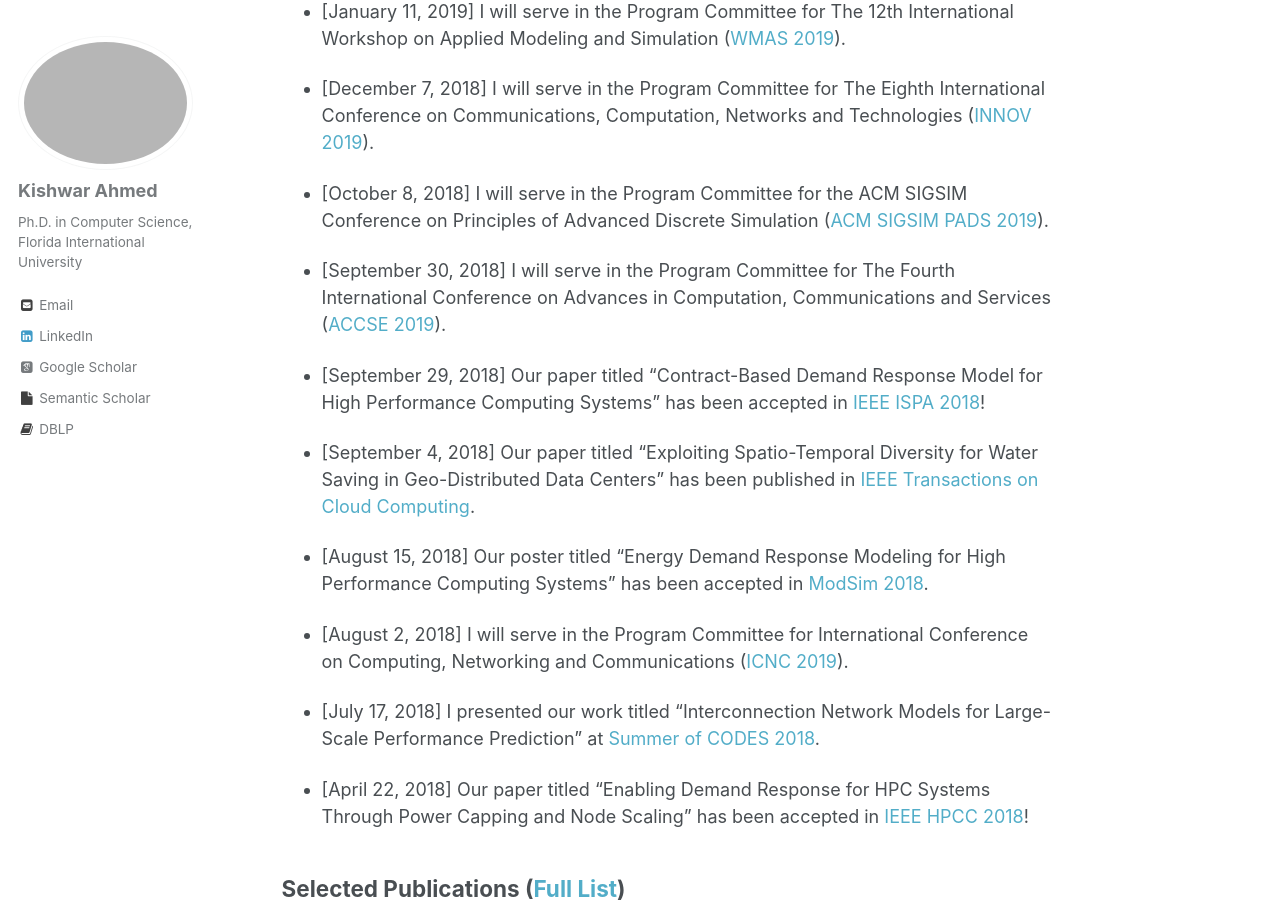
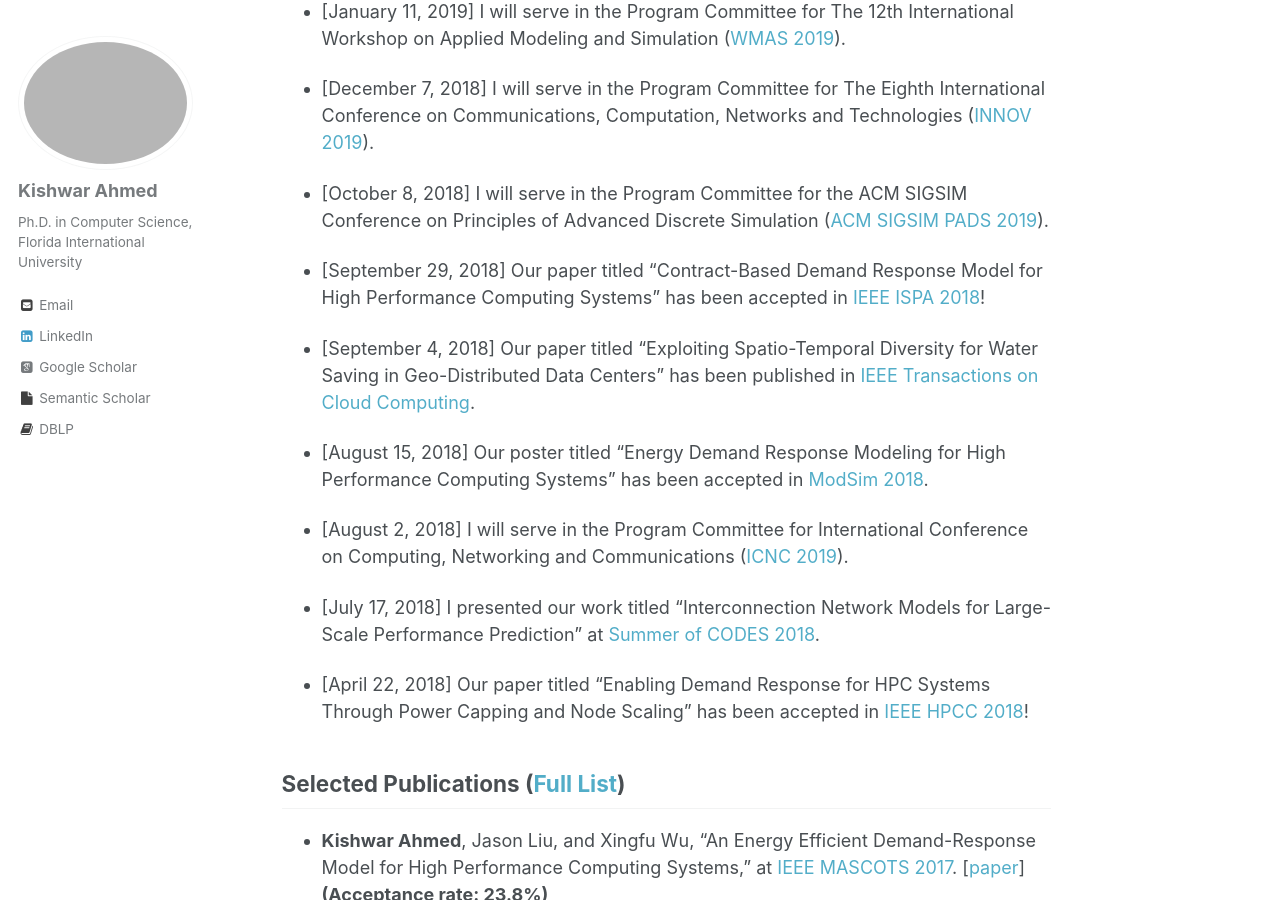
Before and after one commit to kishwarbd/kishwarbd.github.io, a Jekyll site: the page built from _pages/about.md, in a window 1280 px wide and 900 px high, scrolled down 647 px. Built offline with Jekyll 4.4.1, drawn with Linux system fonts in a browser that asks for light colours; some web fonts are replaced.

Commit message:
updates.

```diff
--- a/_pages/about.md
+++ b/_pages/about.md
@@ -29,8 +29,6 @@ For more information, please check out [Kishwar’s CV](https://kishwarbd.github
 
 * [October 8, 2018] I will serve in the Program Committee for the ACM SIGSIM Conference on Principles of Advanced Discrete Simulation ([ACM SIGSIM PADS 2019](https://www.acm-sigsim-pads.org/)).
 
-* [September 30, 2018] I will serve in the Program Committee for The Fourth International Conference on Advances in Computation, Communications and Services ([ACCSE 2019](http://www.iaria.org/conferences2019/ACCSE19.html)).
-
 * [September 29, 2018] Our paper titled “Contract-Based Demand Response Model for High Performance Computing Systems” has been accepted in [IEEE ISPA 2018](http://www.swinflow.org/confs/2018/ispa/)!
 
 * [September 4, 2018] Our paper titled “Exploiting Spatio-Temporal Diversity for Water Saving in Geo-Distributed Data Centers” has been published in [IEEE Transactions on Cloud Computing](https://www.computer.org/web/tcc).
```
Also changed, not shown: 1 other file.
